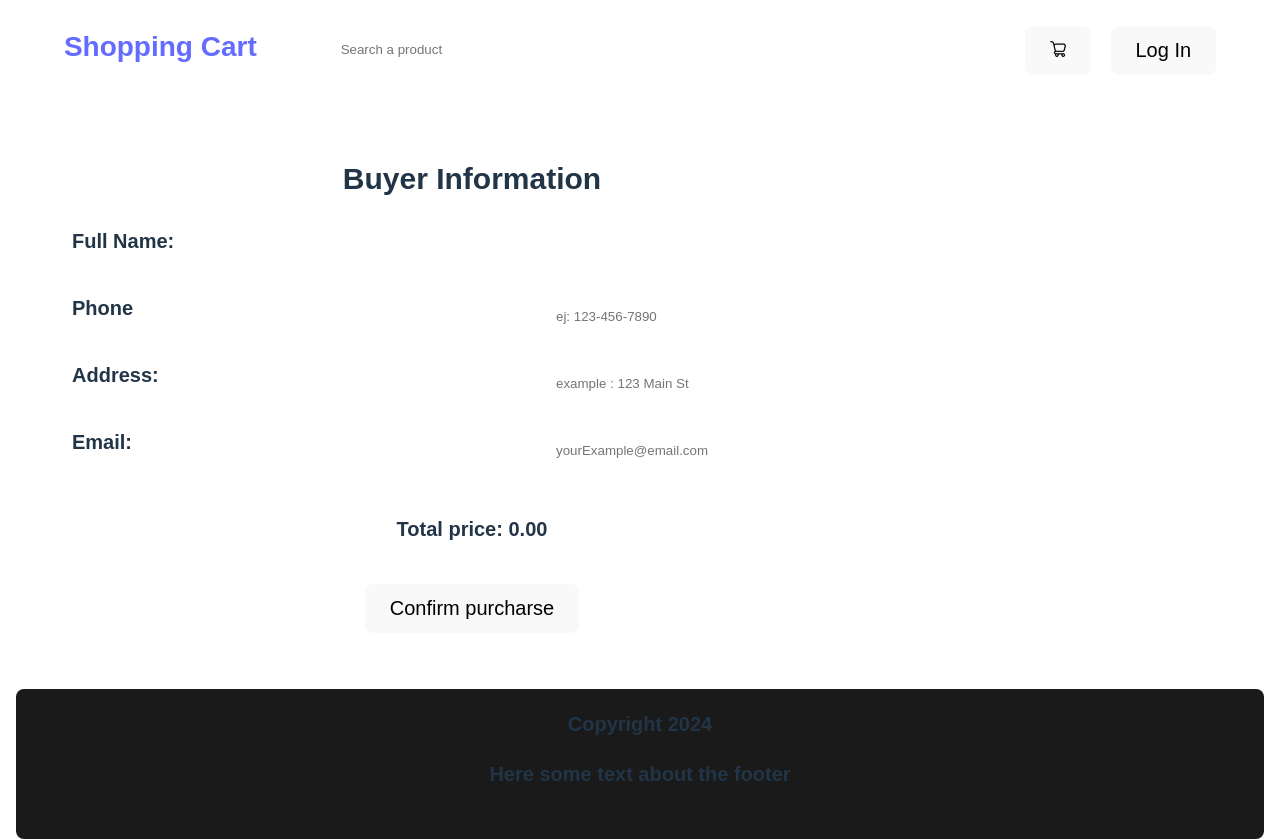
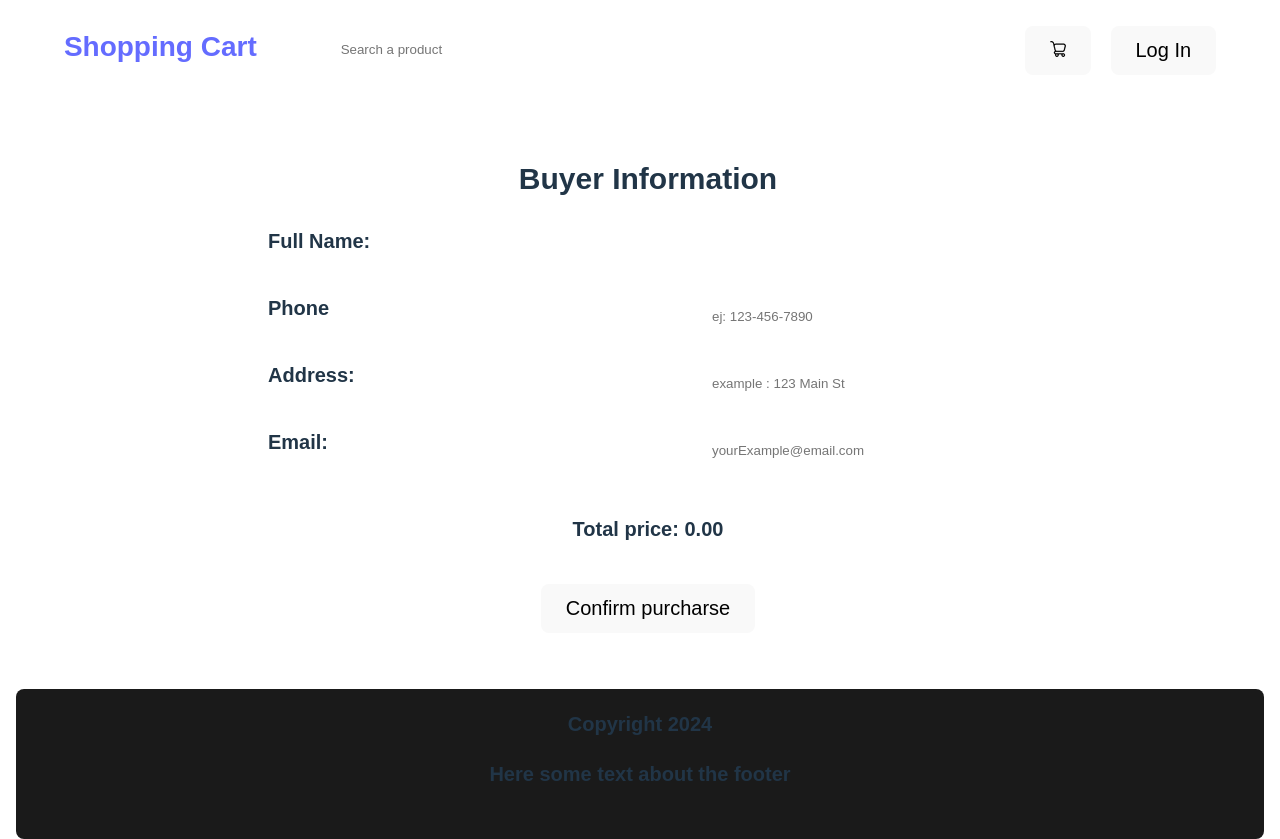
Before and after one commit to Cairon29/Generic-ecommerce, a React (Vite) app in the folder shopping-cart/: page /confirm-order in a window 1280 px wide. Built offline with nearby package versions, Linux system fonts and the light colour scheme.

Commit message:
feat: User information pre-set on the placeOrder form added

```diff
--- a/shopping-cart/src/components/placeOrder/FormSection.jsx
+++ b/shopping-cart/src/components/placeOrder/FormSection.jsx
@@ -1,4 +1,9 @@
+import { useContext } from "react"
+import { SessionContext } from "../../contexts/session"
+
 export const FormSection = ({formFunctions, formData, totalPrice}) => {
+
+
     return (
         <section className="form-section">
             <h2> Buyer Information </h2>
--- a/shopping-cart/src/components/placeOrder/form.jsx
+++ b/shopping-cart/src/components/placeOrder/form.jsx
@@ -4,15 +4,19 @@ import { v4 as uuidv4 } from 'uuid';
 import { HtmlCart } from "./htmlCart";
 import { CartContext } from "../../contexts/cart";
 import { FormSection } from "./FormSection";
+import { SessionContext } from "../../contexts/session";
+
+
 
 export const Form = () => {
     const { cart, setCart, totalPrice } = useContext(CartContext);
+    const { userSession } = useContext(SessionContext)
 
     const [form, setForm] = useState({
-        fullName: '',
-        email: '',
-        phone: '',
-        address: '',
+        fullName: userSession ? userSession.name : '',
+        email: userSession ? userSession.email : '',
+        phone: userSession ? userSession.phone : '',
+        address: userSession ? userSession.address : '',
 
     });
 
--- a/shopping-cart/src/components/placeOrder/styles.css
+++ b/shopping-cart/src/components/placeOrder/styles.css
@@ -1,6 +1,7 @@
 
 .main-form {
-    width: 105vh;
+    margin: auto;
+    width: 100vh;
 }
 
 .form-section {
```
